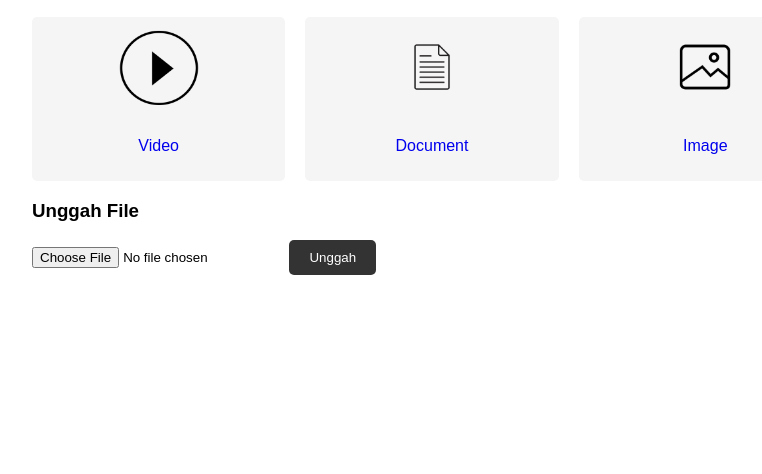
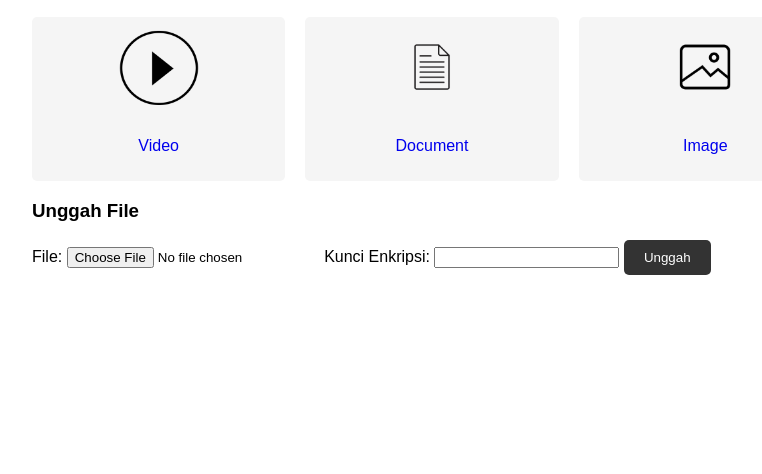
Before and after one commit to Vynixxx/file-sharing-with-cryptography, a PHP site: page /sharing.php in a window 1280 px wide. Shown: the part 209-683 px from the top of the page, without its empty margins (208-970 px from the left). Run offline with PHP 8.4, Linux system fonts and the light colour scheme.

Commit message:
Update sharing.php

```diff
--- a/sharing.php
+++ b/sharing.php
@@ -155,14 +155,15 @@ footer {
         </div>
     </div>
 
-
     <h3>Unggah File</h3>
     <form enctype="multipart/form-data" method="post" action="upload.php" id="upload-form">
+        <label for="file">File:</label>
         <input type="file" name="file" required>
+        <label for="encryption-key">Kunci Enkripsi:</label>
+        <input type="password" name="encryption-key" required>
         <input type="submit" value="Unggah" id="upload-btn">
     </form>
 </div>
-
 
   <footer>
     &copy; 2023 Sistem File Sharing. All rights reserved.
```
Lines whose indentation alone changed are shown as unchanged.
